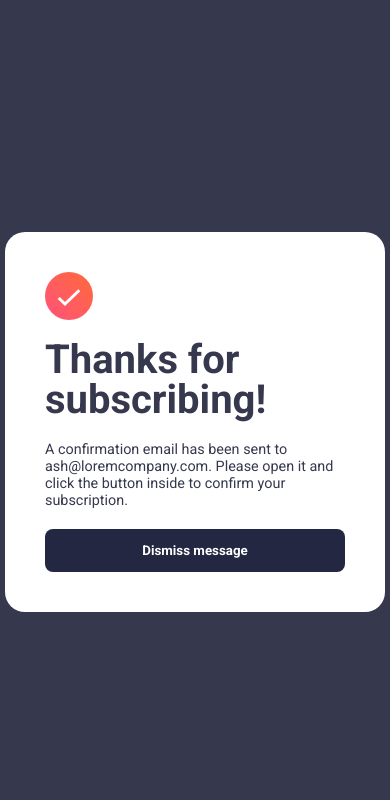
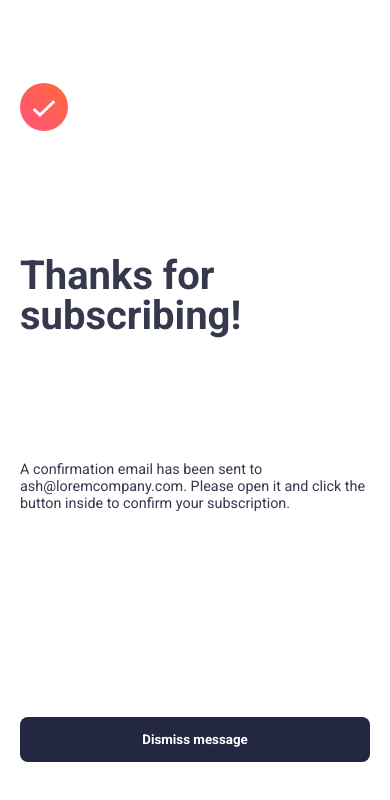
Before and after one commit to AndresC016/Newsletter-sign-up, a plain HTML site: page index.html in a window 390 px wide. Both pictures are taken after typing "name@example.com" into the empty fields and a click on the button "Subscribe to monthly newsletter". Drawn offline with Linux system fonts and the light colour scheme.

Commit message:
Mobile desing actualizado

```diff
--- a/style.css
+++ b/style.css
@@ -133,14 +133,6 @@ p, li {
     font-weight: 700;
     line-height: 2.5rem;
 }
-.successful-card button {
-    padding: 14px;
-    border-radius: 8px;
-    background-color: hsl(234, 29%, 20%);
-    color: hsl(0, 0%, 100%);
-    border: none;
-    cursor: pointer;
-}
 
 .dissapear {
     display: none;
@@ -167,4 +159,14 @@ p, li {
     .advertisement {
         gap: 16px;
     }
+    .successful-card {
+        width: 100%;
+        height: 100%;
+        padding: 20px;
+        border-radius: 0;
+        justify-content: space-around;
+    }
+    .successful-card button {
+        margin-top: 80px;
+    }
 }
```
